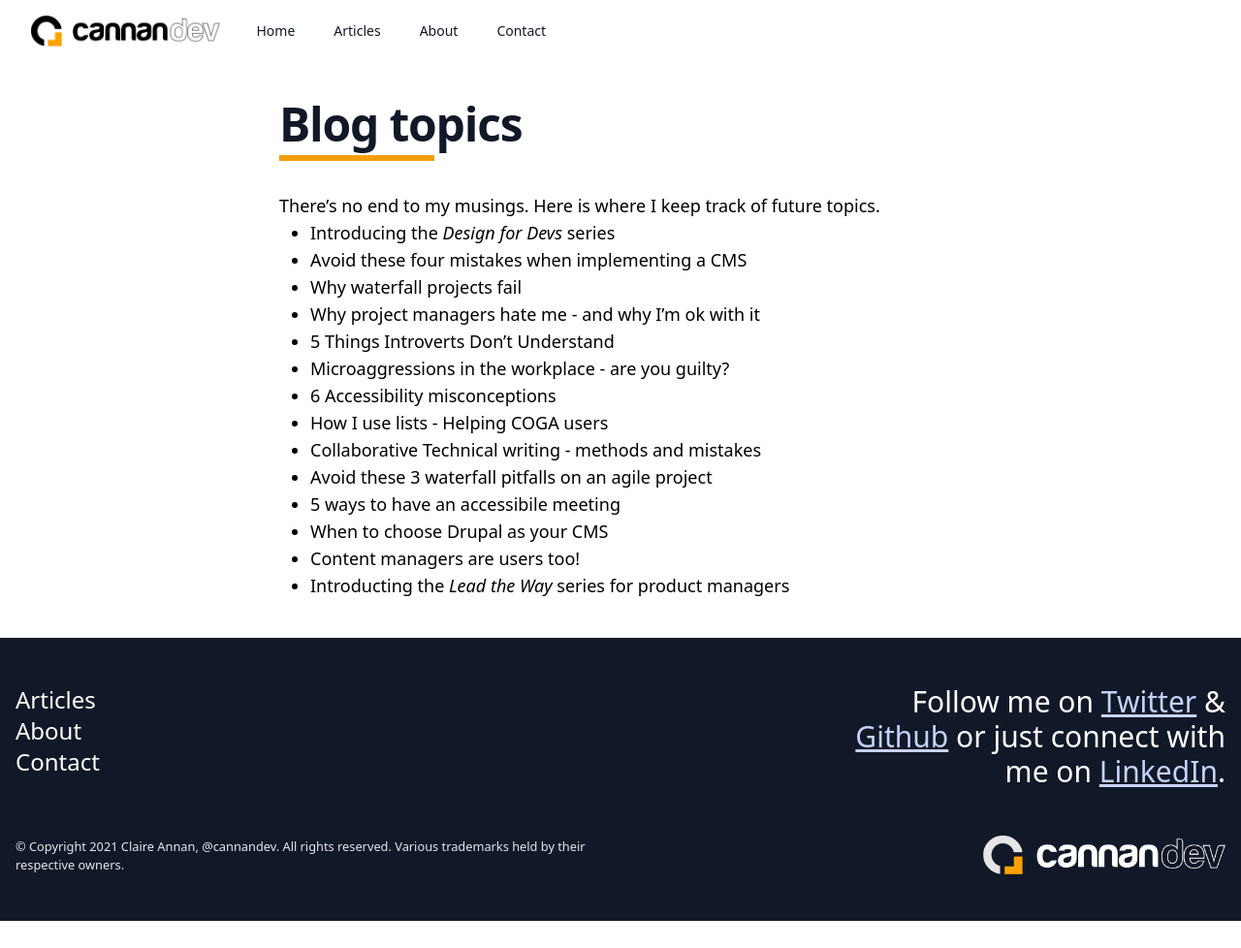
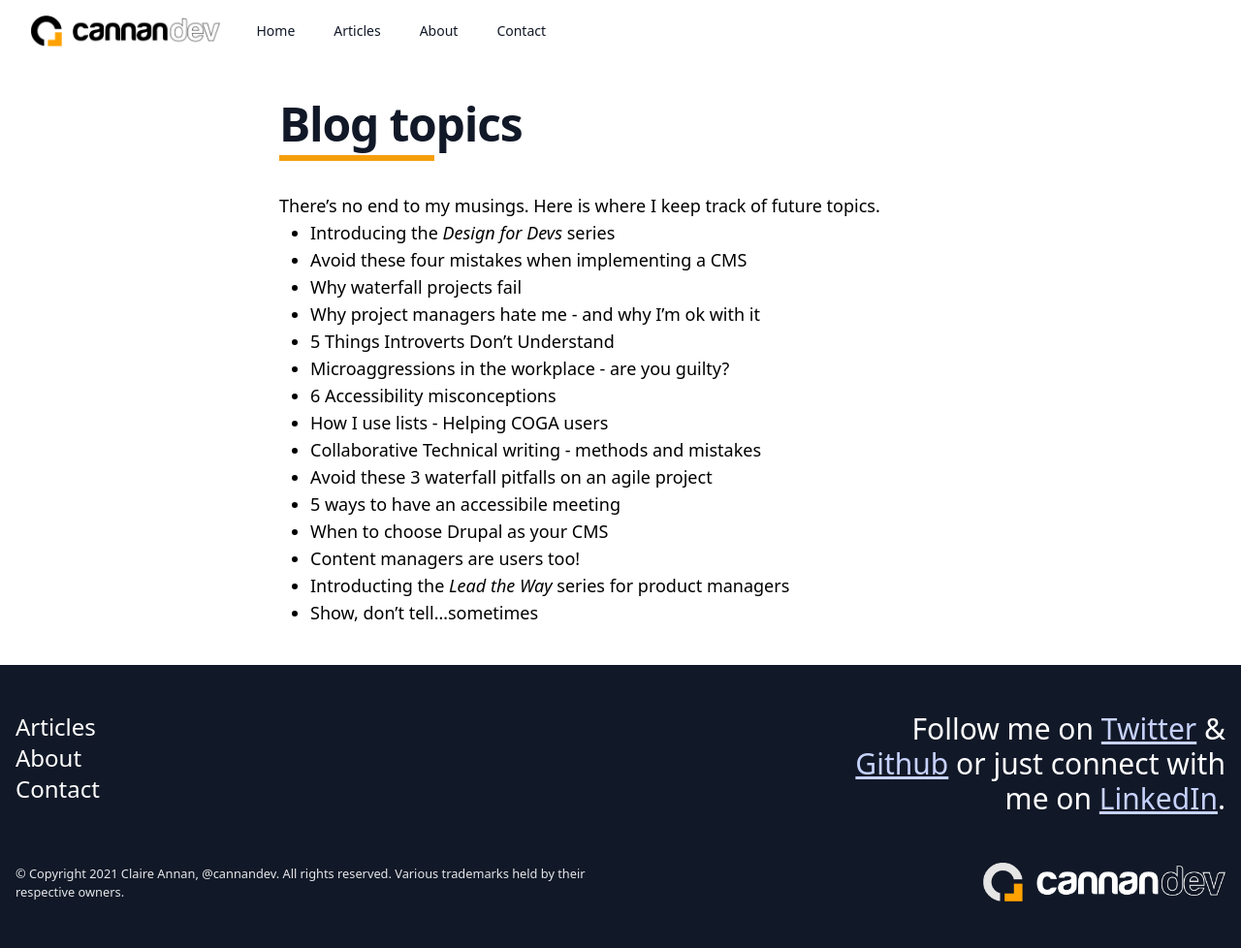
Before and after one commit to cannandev/plain-ole-jekyll-blog, a Jekyll site: the page built from topics.md, in a window 1280 px wide. Shown: the whole page at 97% size. Built offline with Jekyll 4.4.1, drawn with Linux system fonts in a browser that asks for light colours; before the commit the page ends 950 px from its top, so only the background shows below that.

Commit message:
New blog topic.

```diff
--- a/topics.md
+++ b/topics.md
@@ -21,3 +21,4 @@ There's no end to my musings. Here is where I keep track of future topics.
 * When to choose Drupal as your CMS
 * Content managers are users too!
 * Introducting the _Lead the Way_ series for product managers
+* Show, don't tell...sometimes
```
